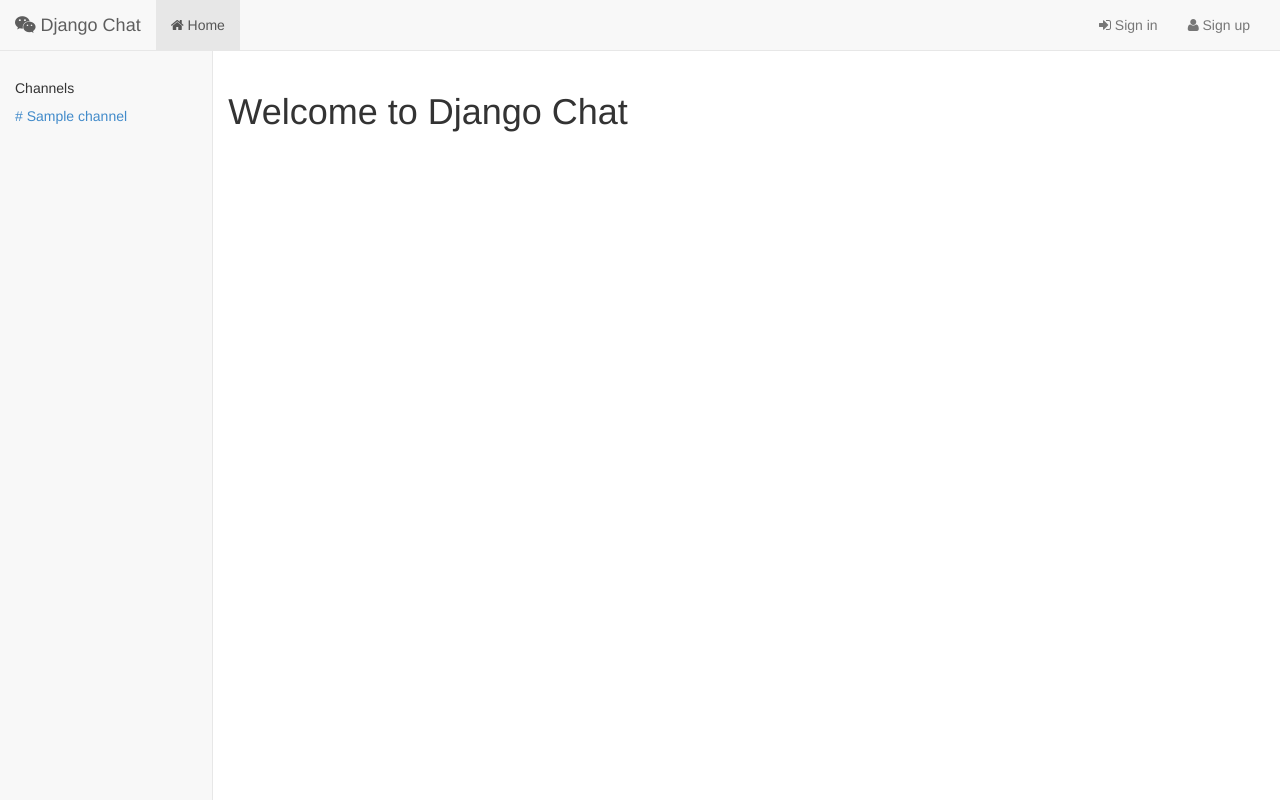
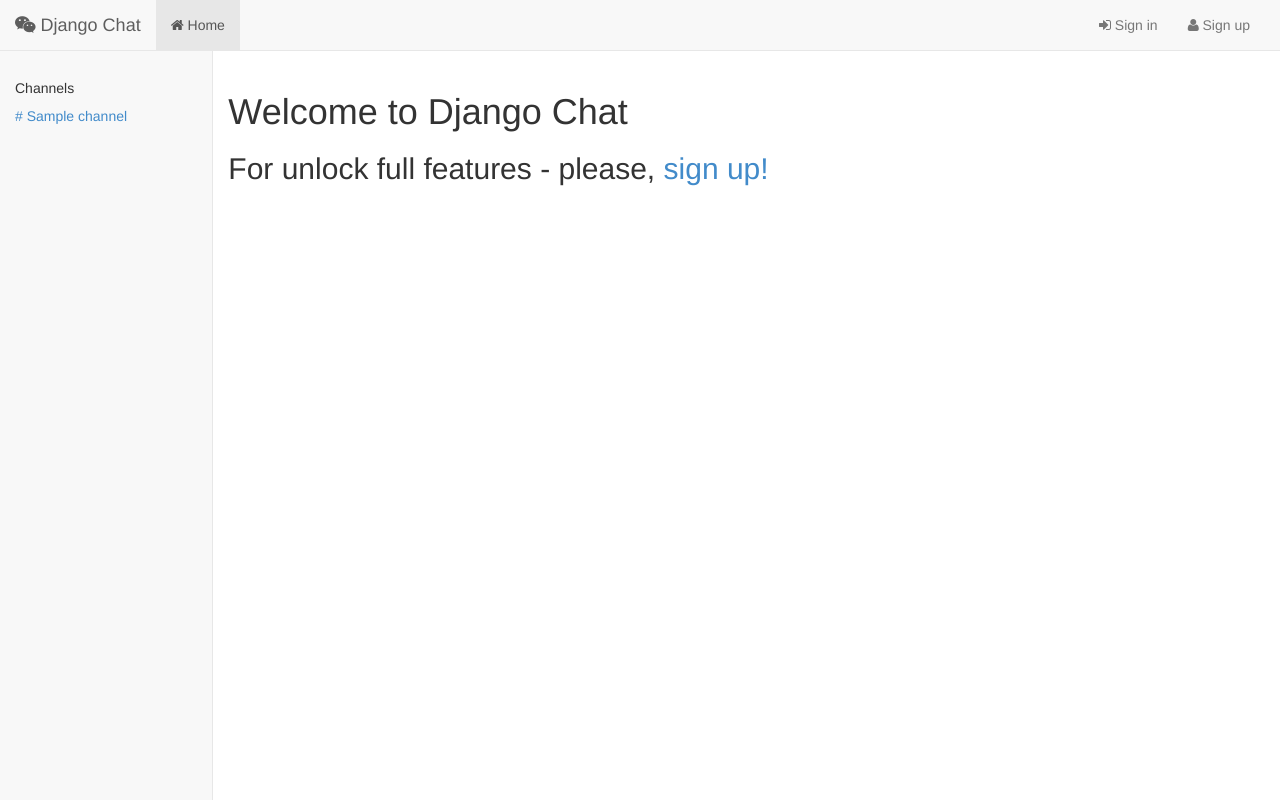
Before and after one commit to denysbutenko/django-chat, a Django app: template project/apps/chat/templates/chat/index.html in a window 1280 px wide. Run offline with Django 3.2, Linux system fonts and the light colour scheme; the template is opened without the code that fills it: most values are stand-ins (such as "Sample title", 1, 10 or a date in 2020); some libraries are stand-ins or nearby versions.

Commit message:
Add helper text on main page

```diff
--- a/project/apps/chat/templates/chat/index.html
+++ b/project/apps/chat/templates/chat/index.html
@@ -4,4 +4,9 @@
 
 {% block content %}
     <h1>Welcome to Django Chat</h1>
+    {% if user.is_authenticated %}
+        <h2 class="text-muted">&larr; select channel or create one</h2>
+    {% else %}
+        <h2>For unlock full features - please, <a href="{% url 'signup' %}">sign up!</a></h2>
+    {% endif %}
 {% endblock content %}
```
